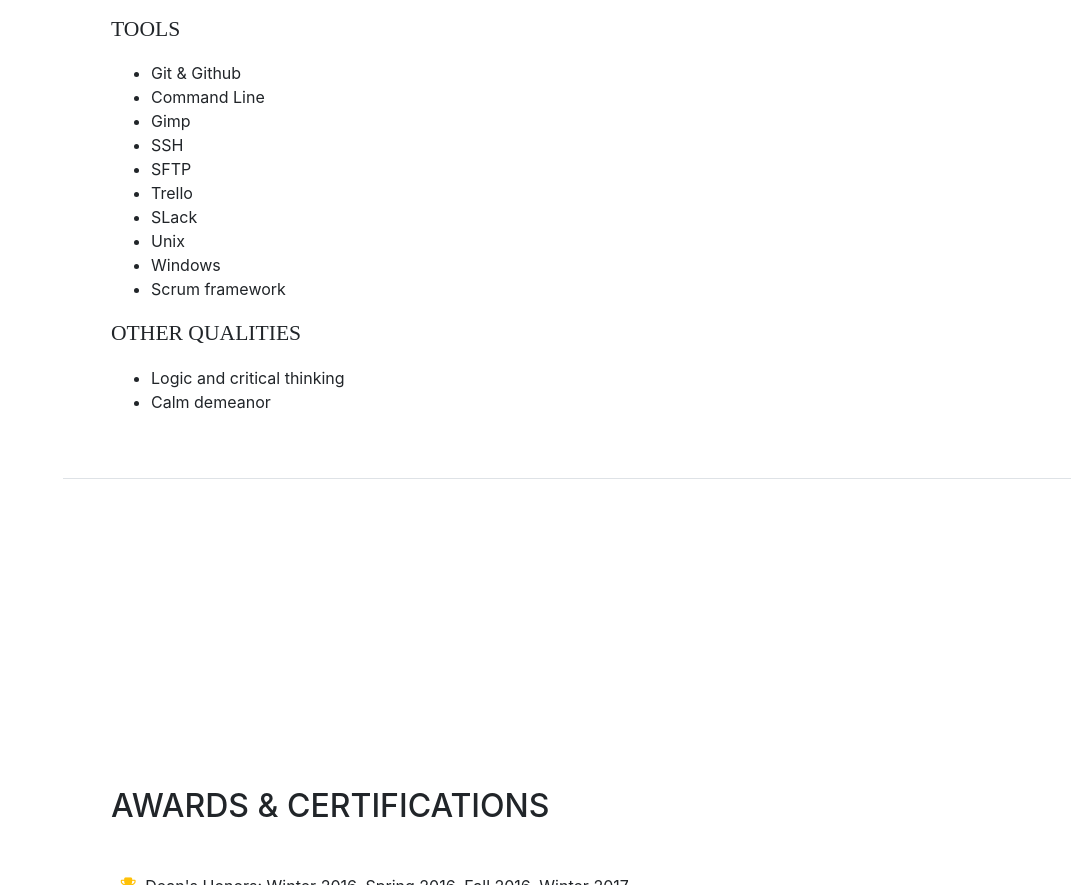
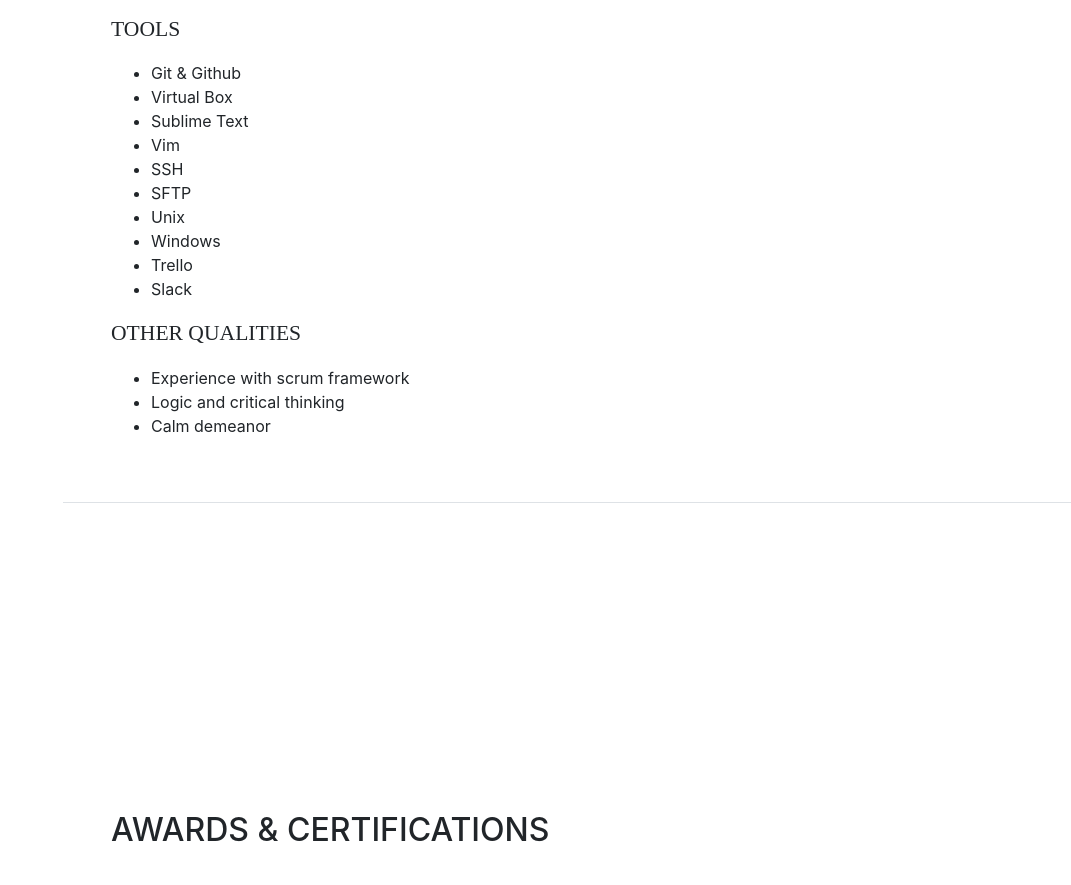
Before and after one commit to nleeds/nleeds.github.io, a website with bundled scripts: page index.html in a window 1280 px wide. Shown: the part 3859-4744 px from the top of the page, without its empty margins (209-1280 px from the left). Built offline with nearby package versions, Linux system fonts and the light colour scheme; files whose address does not match are found by name; a web font is replaced by a local one.

Commit message:
edited skills

```diff
--- a/index.html
+++ b/index.html
@@ -243,18 +243,19 @@
         <div class="subheading mb-3">Tools</div>
           <ul>
             <li>Git & Github</li>
-            <li>Command Line</li>
-            <li>Gimp</li>
+            <li>Virtual Box</li>
+            <li>Sublime Text</li>
+            <li>Vim</li>
             <li>SSH</li>
             <li>SFTP</li>
-            <li>Trello</li>
-            <li>SLack</li>
             <li>Unix</li>
             <li>Windows</li>
-            <li>Scrum framework</li>
+            <li>Trello</li>
+            <li>Slack</li>
           </ul>
           <div class="subheading mb-3">Other Qualities</div>
           <ul>
+            <li>Experience with scrum framework</li>
             <li>Logic and critical thinking</li>
             <li>Calm demeanor</li>
           </ul>
```
